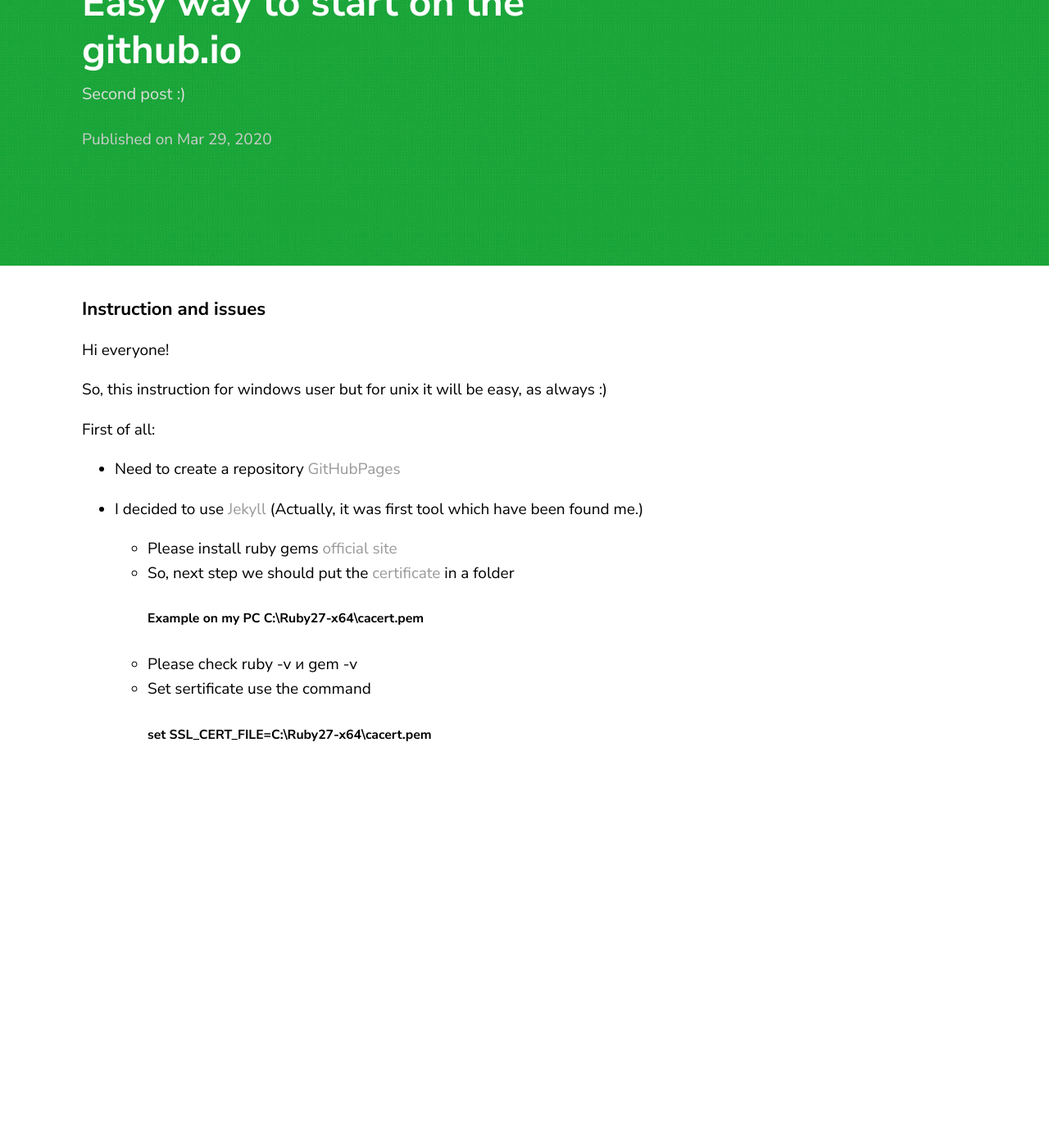
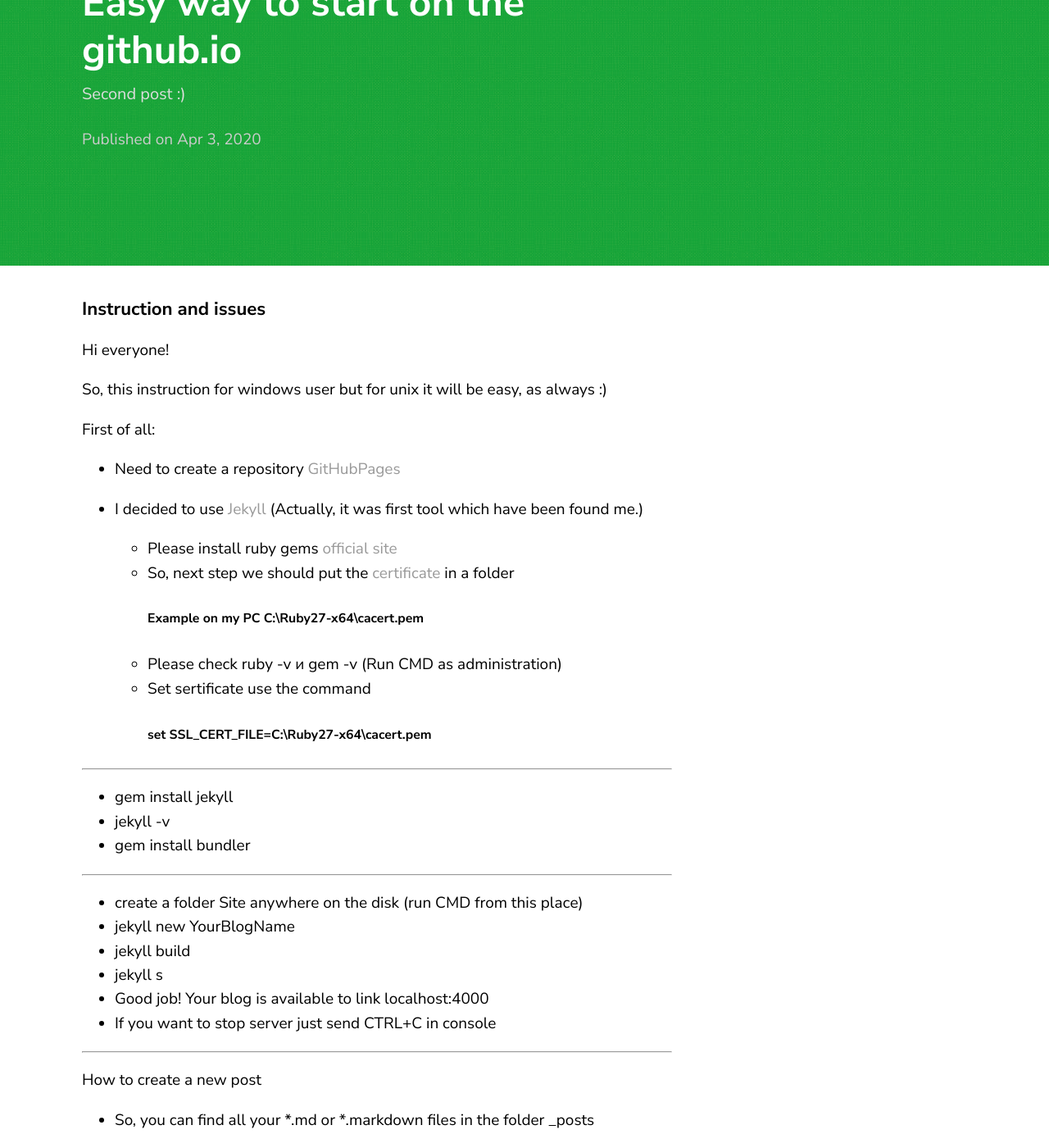
Before and after one commit to Rocket47/Rocket47.github.io, a Jekyll site: the page built from _posts/2020-03-04-second-post-tutorial_io.markdown, in a window 1280 px wide and 1400 px high, scrolled down 145 px. Shown: the whole window at 82% size. Built offline with Jekyll 4.4.1, drawn with Linux system fonts in a browser that asks for light colours; before the commit the page ends 1082 px from its top, so only the background shows below that.

Commit message:
Update post 2

```diff
--- a/_posts/2020-03-04-second-post-tutorial_io.markdown
+++ b/_posts/2020-03-04-second-post-tutorial_io.markdown
@@ -2,7 +2,7 @@
 layout: post
 title:  "Easy way to start on the github.io"
 description: Second post :)
-date:   2020-03-29 11:04 +0530
+date:   2020-04-03 22:58 +0530
 ---
 ### Instruction and issues
 
@@ -19,6 +19,27 @@ First of all:
 	* Please install ruby gems [official site](https://rubyinstaller.org/)
 	* So, next step we should put the [certificate](https://gist.github.com/agragregra/53d8b9cc22c3f14d6ad6dc536c66fe14) in a folder
 	##### Example on my PC C:\Ruby27-x64\cacert.pem
-	* Please check  ruby -v и gem -v
+	* Please check  ruby -v и gem -v (Run CMD as administration)
     * Set sertificate use the command
 	##### set SSL_CERT_FILE=C:\Ruby27-x64\cacert.pem
+
+***
+
+* gem install jekyll
+* jekyll -v
+* gem install bundler
+
+***
+
+* create a folder Site anywhere on the disk (run CMD from this plaсe)
+* jekyll new YourBlogName
+* jekyll build
+* jekyll s
+* Good job! Your blog is available to link localhost:4000
+* If you want to stop server just send CTRL+C in console
+
+***
+
+How to create a new post
+
+* So, you can find all your *.md or *.markdown files in the folder _posts
```
